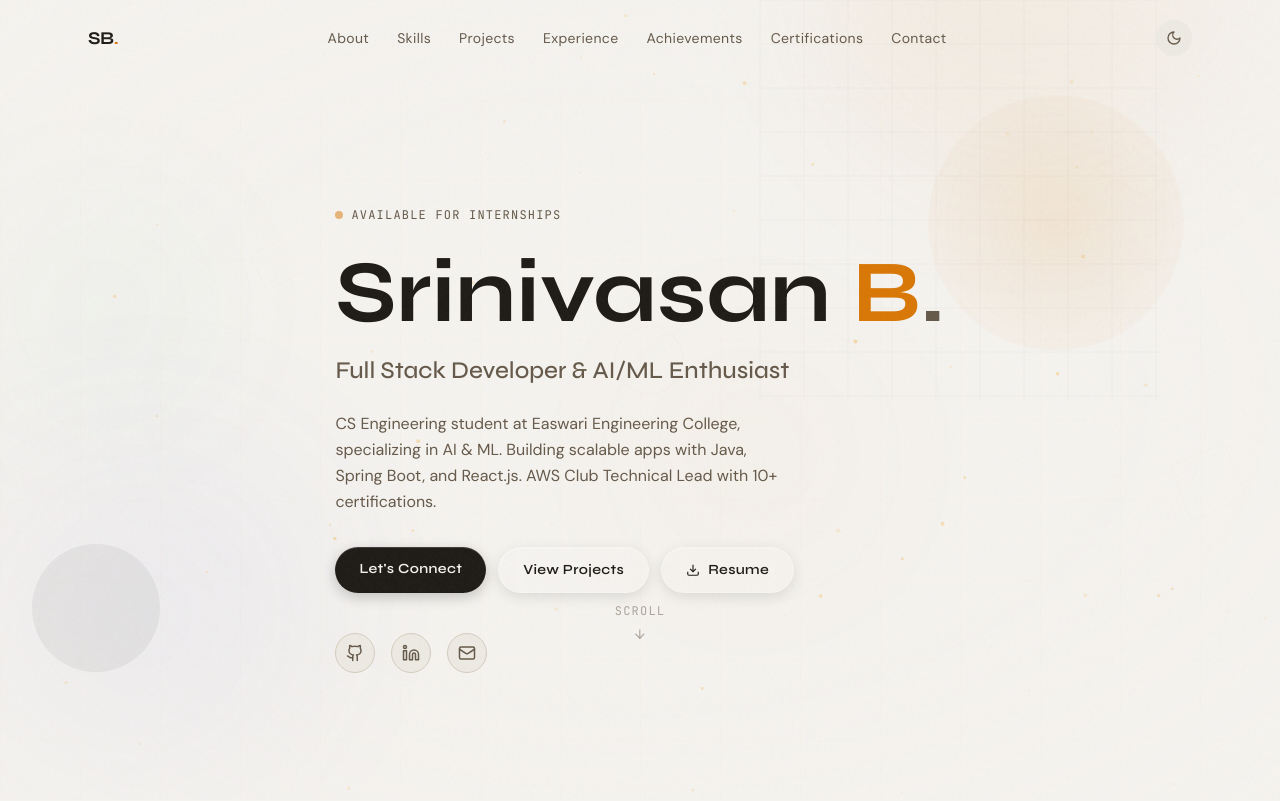
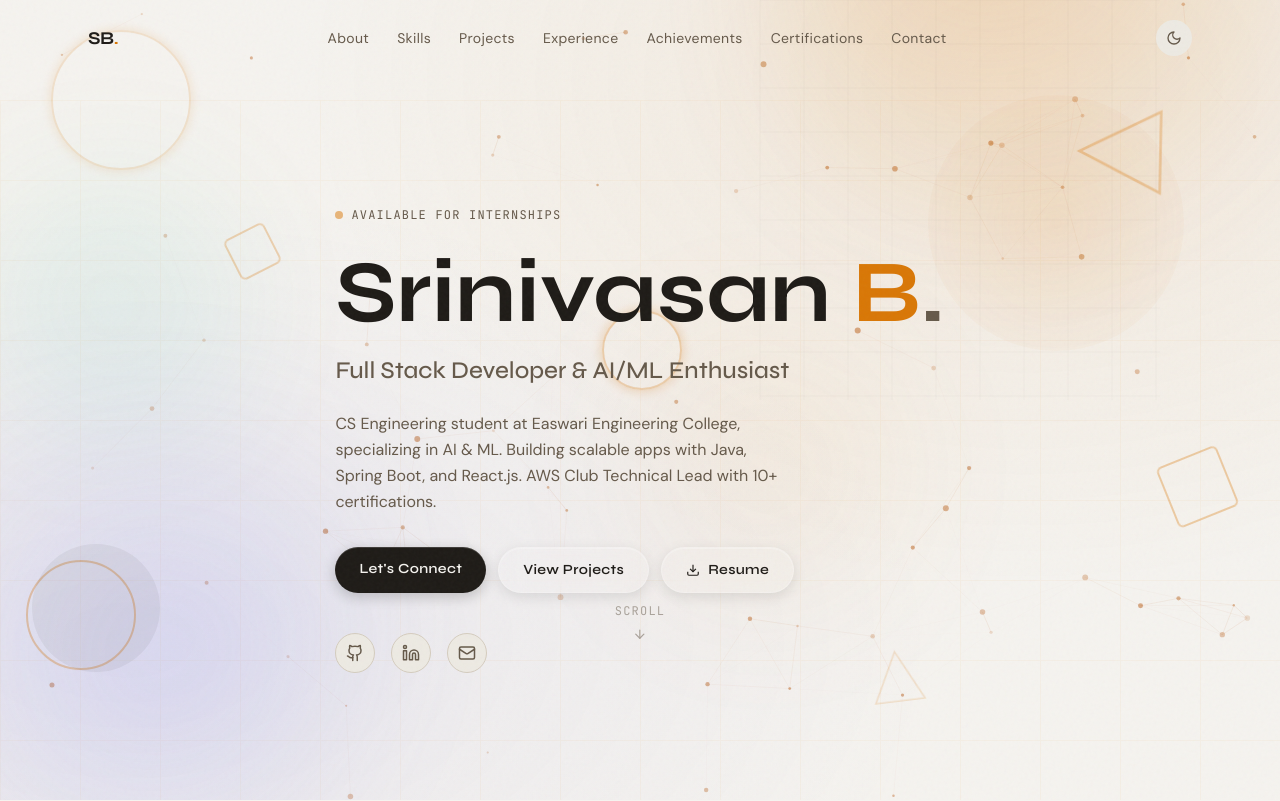
Before and after one commit to Srinivasan0107/srini_portfolio, a React (Vite) app: page / in a window 1280 px wide. Shown: the top 801 px of the page. Built offline with nearby package versions, Linux system fonts and the light colour scheme.

Commit message:
boost background visibility, fix light mode colors

```diff
--- a/src/components/Background.jsx
+++ b/src/components/Background.jsx
@@ -1,7 +1,10 @@
-import { useEffect, useRef, useMemo } from 'react'
+import { useEffect, useRef } from 'react'
 import { motion, useMotionValue, useSpring, useScroll, useTransform } from 'framer-motion'
 
-// Canvas particle system
+// Detect dark mode
+const isDark = () => document.documentElement.classList.contains('dark')
+
+// Canvas particle system — adapts color to theme
 function ParticleCanvas() {
   const canvasRef = useRef(null)
 
@@ -11,6 +14,11 @@ function ParticleCanvas() {
     const ctx = canvas.getContext('2d')
     let animId
     let mouse = { x: -999, y: -999 }
+    let dark = isDark()
+
+    // Watch theme changes
+    const observer = new MutationObserver(() => { dark = isDark() })
+    observer.observe(document.documentElement, { attributes: true, attributeFilter: ['class'] })
 
     const resize = () => {
       canvas.width = window.innerWidth
@@ -20,21 +28,22 @@ function ParticleCanvas() {
     window.addEventListener('resize', resize)
     window.addEventListener('mousemove', (e) => { mouse.x = e.clientX; mouse.y = e.clientY })
 
-    // Create particles
-    const count = Math.min(60, Math.floor(window.innerWidth / 20))
+    const count = Math.min(70, Math.floor(window.innerWidth / 18))
     const particles = Array.from({ length: count }, () => ({
       x: Math.random() * window.innerWidth,
       y: Math.random() * window.innerHeight,
-      vx: (Math.random() - 0.5) * 0.4,
-      vy: (Math.random() - 0.5) * 0.4,
-      r: Math.random() * 1.5 + 0.5,
-      opacity: Math.random() * 0.4 + 0.1,
+      vx: (Math.random() - 0.5) * 0.5,
+      vy: (Math.random() - 0.5) * 0.5,
+      r: Math.random() * 2 + 1,
+      opacity: Math.random() * 0.5 + 0.2,
     }))
 
     const draw = () => {
       ctx.clearRect(0, 0, canvas.width, canvas.height)
+      // Dark: amber, Light: orange-brown
+      const color = dark ? '245, 158, 11' : '180, 83, 9'
+      const lineColor = dark ? '245, 158, 11' : '180, 83, 9'
 
-      // Move & draw particles
       particles.forEach((p) => {
         p.x += p.vx
         p.y += p.vy
@@ -43,33 +52,32 @@ function ParticleCanvas() {
         if (p.y < 0) p.y = canvas.height
         if (p.y > canvas.height) p.y = 0
 
-        // Mouse repulsion
         const dx = p.x - mouse.x
         const dy = p.y - mouse.y
         const dist = Math.sqrt(dx * dx + dy * dy)
-        if (dist < 100) {
-          p.x += (dx / dist) * 1.2
-          p.y += (dy / dist) * 1.2
+        if (dist < 120) {
+          p.x += (dx / dist) * 1.5
+          p.y += (dy / dist) * 1.5
         }
 
         ctx.beginPath()
         ctx.arc(p.x, p.y, p.r, 0, Math.PI * 2)
-        ctx.fillStyle = `rgba(245, 158, 11, ${p.opacity})`
+        ctx.fillStyle = `rgba(${color}, ${dark ? p.opacity : p.opacity * 0.7})`
         ctx.fill()
       })
 
-      // Draw connecting lines between nearby particles
       for (let i = 0; i < particles.length; i++) {
         for (let j = i + 1; j < particles.length; j++) {
           const dx = particles[i].x - particles[j].x
           const dy = particles[i].y - particles[j].y
           const dist = Math.sqrt(dx * dx + dy * dy)
-          if (dist < 120) {
+          if (dist < 130) {
             ctx.beginPath()
             ctx.moveTo(particles[i].x, particles[i].y)
             ctx.lineTo(particles[j].x, particles[j].y)
-            ctx.strokeStyle = `rgba(245, 158, 11, ${0.08 * (1 - dist / 120)})`
-            ctx.lineWidth = 0.5
+            const alpha = (dark ? 0.15 : 0.12) * (1 - dist / 130)
+            ctx.strokeStyle = `rgba(${lineColor}, ${alpha})`
+            ctx.lineWidth = 0.8
             ctx.stroke()
           }
         }
@@ -81,56 +89,50 @@ function ParticleCanvas() {
     draw()
     return () => {
       cancelAnimationFrame(animId)
+      observer.disconnect()
       window.removeEventListener('resize', resize)
     }
   }, [])
 
-  return (
-    <canvas
-      ref={canvasRef}
-      className="absolute inset-0 pointer-events-none"
-      style={{ opacity: 0.6 }}
-    />
-  )
+  return <canvas ref={canvasRef} className="absolute inset-0 pointer-events-none" style={{ opacity: 1 }} />
 }
 
-// Floating geometric shape
+// Floating geometric shape — visible in both modes
 function FloatingShape({ shape, size, top, left, duration, delay, rotate }) {
   return (
     <motion.div
       className="absolute pointer-events-none"
       style={{ top, left, width: size, height: size }}
       animate={{
-        y: [-15, 15, -15],
+        y: [-18, 18, -18],
         rotate: rotate ? [0, 360] : [0, 0],
-        opacity: [0.04, 0.1, 0.04],
+        opacity: [0.15, 0.35, 0.15],
       }}
       transition={{ duration, delay, repeat: Infinity, ease: 'easeInOut' }}
     >
       {shape === 'circle' && (
-        <div className="w-full h-full rounded-full border"
-          style={{ borderColor: 'var(--accent)', opacity: 0.3 }} />
+        <div className="w-full h-full rounded-full border-2"
+          style={{ borderColor: 'var(--accent)' }} />
       )}
       {shape === 'square' && (
-        <div className="w-full h-full border"
-          style={{ borderColor: 'var(--accent)', opacity: 0.3, borderRadius: '4px' }} />
+        <div className="w-full h-full border-2"
+          style={{ borderColor: 'var(--accent)', borderRadius: '6px' }} />
       )}
       {shape === 'triangle' && (
         <svg viewBox="0 0 100 100" className="w-full h-full">
           <polygon points="50,5 95,95 5,95" fill="none"
-            stroke="var(--accent)" strokeWidth="2" opacity="0.3" />
+            stroke="var(--accent)" strokeWidth="3" />
         </svg>
       )}
       {shape === 'ring' && (
         <div className="w-full h-full rounded-full border-2"
-          style={{ borderColor: 'var(--accent)', opacity: 0.2 }} />
+          style={{ borderColor: 'var(--accent)', boxShadow: '0 0 12px var(--accent)' }} />
       )}
     </motion.div>
   )
 }
 
 export default function Background() {
-  // Mouse parallax for orbs
   const orb1X = useSpring(useMotionValue(0), { stiffness: 18, damping: 15 })
   const orb1Y = useSpring(useMotionValue(0), { stiffness: 18, damping: 15 })
   const orb2X = useSpring(useMotionValue(0), { stiffness: 10, damping: 18 })
@@ -138,7 +140,6 @@ export default function Background() {
   const orb3X = useSpring(useMotionValue(0), { stiffness: 6, damping: 20 })
   const orb3Y = useSpring(useMotionValue(0), { stiffness: 6, damping: 20 })
 
-  // Scroll parallax
   const { scrollYProgress } = useScroll()
   const orbScrollY = useTransform(scrollYProgress, [0, 1], [0, -200])
   const gridScrollY = useTransform(scrollYProgress, [0, 1], [0, 100])
@@ -160,17 +161,16 @@ export default function Background() {
     return () => window.removeEventListener('mousemove', handleMouseMove)
   }, [])
 
-  // Responsive orb sizes
   const isMobile = typeof window !== 'undefined' && window.innerWidth < 768
 
   const shapes = [
-    { shape: 'ring',     size: isMobile ? 60  : 120, top: '8%',  left: '5%',  duration: 7,  delay: 0,   rotate: false },
-    { shape: 'triangle', size: isMobile ? 40  : 80,  top: '15%', left: '85%', duration: 9,  delay: 1,   rotate: true  },
-    { shape: 'square',   size: isMobile ? 30  : 60,  top: '55%', left: '92%', duration: 8,  delay: 2,   rotate: true  },
-    { shape: 'circle',   size: isMobile ? 50  : 100, top: '70%', left: '3%',  duration: 11, delay: 0.5, rotate: false },
-    { shape: 'ring',     size: isMobile ? 35  : 70,  top: '40%', left: '48%', duration: 13, delay: 3,   rotate: false },
-    { shape: 'triangle', size: isMobile ? 25  : 50,  top: '85%', left: '70%', duration: 6,  delay: 1.5, rotate: true  },
-    { shape: 'square',   size: isMobile ? 20  : 40,  top: '30%', left: '20%', duration: 10, delay: 4,   rotate: true  },
+    { shape: 'ring',     size: isMobile ? 70  : 140, top: '6%',  left: '4%',  duration: 7,  delay: 0,   rotate: false },
+    { shape: 'triangle', size: isMobile ? 50  : 90,  top: '12%', left: '84%', duration: 9,  delay: 1,   rotate: true  },
+    { shape: 'square',   size: isMobile ? 35  : 65,  top: '55%', left: '91%', duration: 8,  delay: 2,   rotate: true  },
+    { shape: 'circle',   size: isMobile ? 55  : 110, top: '68%', left: '2%',  duration: 11, delay: 0.5, rotate: false },
+    { shape: 'ring',     size: isMobile ? 40  : 80,  top: '38%', left: '47%', duration: 13, delay: 3,   rotate: false },
+    { shape: 'triangle', size: isMobile ? 30  : 55,  top: '83%', left: '68%', duration: 6,  delay: 1.5, rotate: true  },
+    { shape: 'square',   size: isMobile ? 25  : 45,  top: '28%', left: '18%', duration: 10, delay: 4,   rotate: true  },
   ]
 
   return (
@@ -179,70 +179,65 @@ export default function Background() {
       {/* Canvas particle network */}
       <ParticleCanvas />
 
-      {/* Scroll-reactive animated grid */}
+      {/* Animated grid — more visible in both modes */}
       <motion.div
         className="absolute inset-0"
         style={{
           y: gridScrollY,
           backgroundImage: `
-            linear-gradient(rgba(245,158,11,0.04) 1px, transparent 1px),
-            linear-gradient(90deg, rgba(245,158,11,0.04) 1px, transparent 1px)
+            linear-gradient(var(--accent) 1px, transparent 1px),
+            linear-gradient(90deg, var(--accent) 1px, transparent 1px)
           `,
           backgroundSize: '80px 80px',
+          opacity: 0,
         }}
-        animate={{ opacity: [0.5, 1, 0.5] }}
-        transition={{ duration: 8, repeat: Infinity, ease: 'easeInOut' }}
+        animate={{ opacity: [0.04, 0.09, 0.04] }}
+        transition={{ duration: 7, repeat: Infinity, ease: 'easeInOut' }}
       />
 
-      {/* Orb 1 — top right, accent, scroll + mouse parallax */}
+      {/* Orb 1 — top right, accent */}
       <motion.div
         className="absolute rounded-full"
         style={{
-          width: isMobile ? 280 : 550,
-          height: isMobile ? 280 : 550,
-          top: '-10%',
-          right: '-8%',
+          width: isMobile ? 300 : 600,
+          height: isMobile ? 300 : 600,
+          top: '-12%', right: '-8%',
           background: 'radial-gradient(circle at 35% 35%, var(--accent), transparent 65%)',
-          filter: 'blur(70px)',
-          opacity: 0.13,
-          x: orb1X,
-          y: orbScrollY,
+          filter: 'blur(60px)',
+          opacity: 0.22,
+          x: orb1X, y: orbScrollY,
         }}
         animate={{ scale: [1, 1.12, 1] }}
         transition={{ duration: 9, repeat: Infinity, ease: 'easeInOut' }}
       />
 
-      {/* Orb 2 — bottom left, blue */}
+      {/* Orb 2 — bottom left, indigo */}
       <motion.div
         className="absolute rounded-full"
         style={{
-          width: isMobile ? 220 : 450,
-          height: isMobile ? 220 : 450,
-          bottom: '0%',
-          left: '-10%',
+          width: isMobile ? 240 : 480,
+          height: isMobile ? 240 : 480,
+          bottom: '-5%', left: '-10%',
           background: 'radial-gradient(circle at 60% 60%, #6366f1, transparent 65%)',
-          filter: 'blur(80px)',
-          opacity: 0.08,
-          x: orb2X,
-          y: orb2Y,
+          filter: 'blur(70px)',
+          opacity: 0.18,
+          x: orb2X, y: orb2Y,
         }}
         animate={{ scale: [1, 1.1, 1] }}
         transition={{ duration: 11, repeat: Infinity, ease: 'easeInOut', delay: 2 }}
       />
 
-      {/* Orb 3 — mid center, subtle */}
+      {/* Orb 3 — center, accent */}
       <motion.div
         className="absolute rounded-full"
         style={{
-          width: isMobile ? 180 : 350,
-          height: isMobile ? 180 : 350,
-          top: '35%',
-          left: '45%',
+          width: isMobile ? 200 : 380,
+          height: isMobile ? 200 : 380,
+          top: '35%', left: '45%',
           background: 'radial-gradient(circle, var(--accent), transparent 65%)',
-          filter: 'blur(90px)',
-          opacity: 0.05,
-          x: orb3X,
-          y: orb3Y,
+          filter: 'blur(80px)',
+          opacity: 0.1,
+          x: orb3X, y: orb3Y,
         }}
         animate={{ scale: [1, 1.25, 1] }}
         transition={{ duration: 14, repeat: Infinity, ease: 'easeInOut', delay: 5 }}
@@ -252,28 +247,24 @@ export default function Background() {
       <motion.div
         className="absolute rounded-full"
         style={{
-          width: isMobile ? 150 : 300,
-          height: isMobile ? 150 : 300,
-          top: '20%',
-          left: '-5%',
+          width: isMobile ? 160 : 320,
+          height: isMobile ? 160 : 320,
+          top: '18%', left: '-5%',
           background: 'radial-gradient(circle, #14b8a6, transparent 65%)',
-          filter: 'blur(80px)',
-          opacity: 0.06,
+          filter: 'blur(70px)',
+          opacity: 0.14,
         }}
-        animate={{ scale: [1, 1.15, 1], x: [0, 20, 0] }}
+        animate={{ scale: [1, 1.15, 1], x: [0, 25, 0] }}
         transition={{ duration: 13, repeat: Infinity, ease: 'easeInOut', delay: 3 }}
       />
 
       {/* Floating geometric shapes */}
-      {shapes.map((s, i) => (
-        <FloatingShape key={i} {...s} />
-      ))}
+      {shapes.map((s, i) => <FloatingShape key={i} {...s} />)}
 
-      {/* Vignette edges */}
-      <div className="absolute inset-0"
+      {/* Light mode: soft colored overlay for depth */}
+      <div className="absolute inset-0 dark:hidden"
         style={{
-          background: 'radial-gradient(ellipse at center, transparent 50%, var(--bg) 100%)',
-          opacity: 0.6,
+          background: 'radial-gradient(ellipse at 80% 10%, rgba(217,119,6,0.08) 0%, transparent 50%), radial-gradient(ellipse at 10% 80%, rgba(99,102,241,0.07) 0%, transparent 50%)',
         }}
       />
     </div>
```
